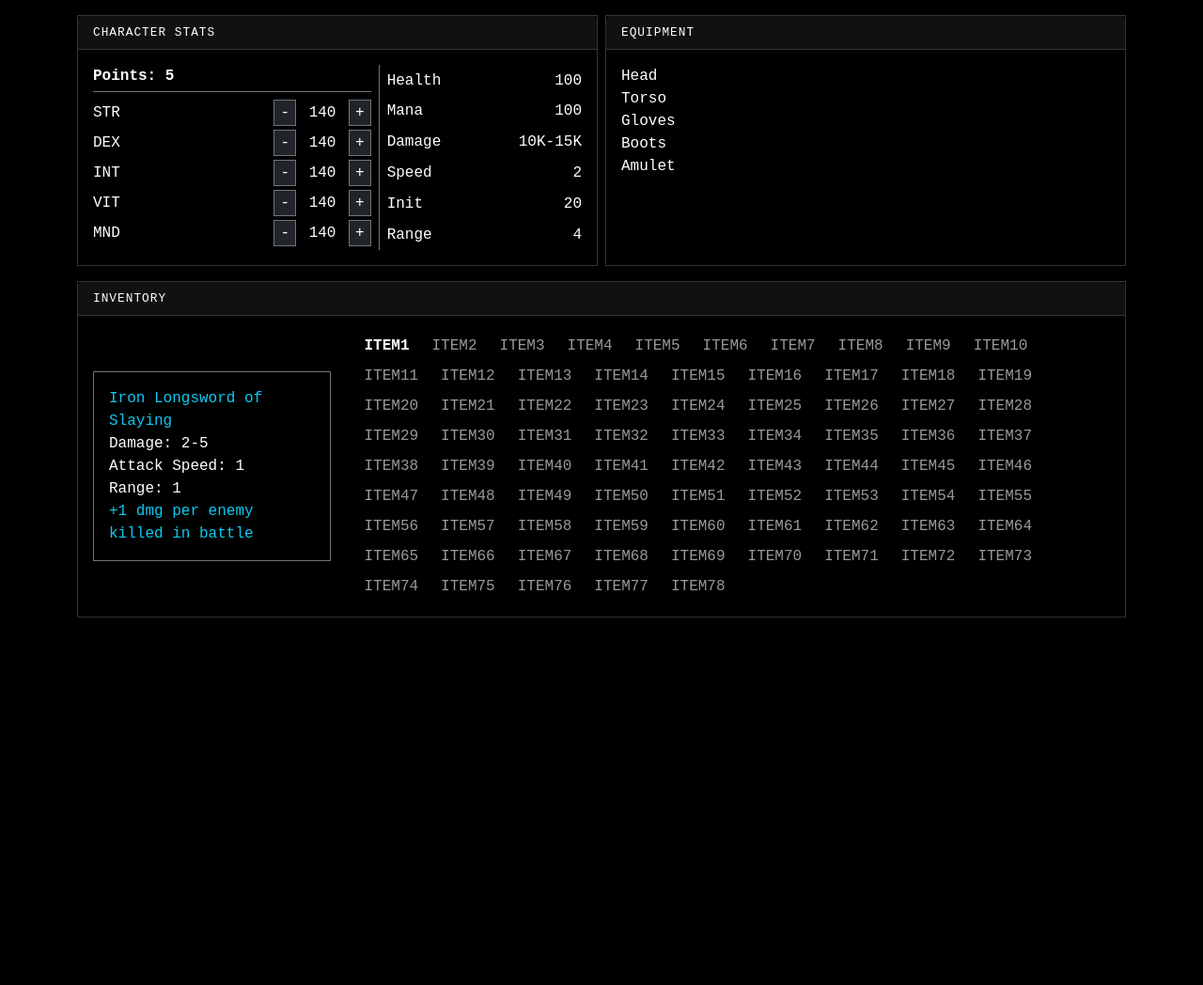
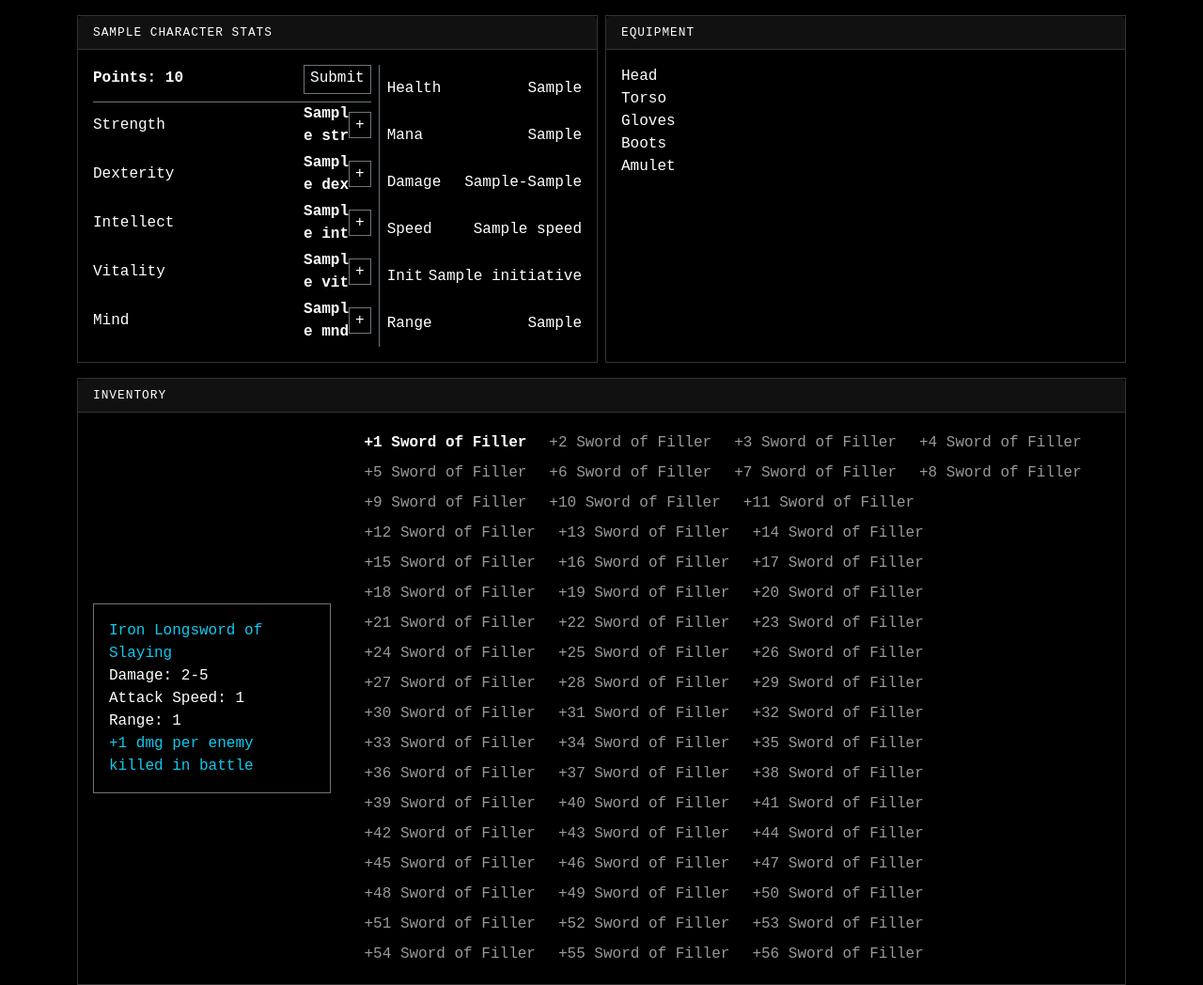
Before and after one commit to jokodev901/qumud, a Django app: template world/templates/character.html in a window 1280 px wide. Shown: the part 59-1107 px from the top of the page at 94% size. Before the commit the page ends 716 px from the top, so only its background shows below. Run offline with Django 5.2, Linux system fonts and the light colour scheme; the template is opened without the code that fills it: most values are stand-ins (such as "Sample title", 1, 10 or a date in 2020); some libraries are stand-ins or nearby versions.

Commit message:
Hooked up character stat rendering to character management page, made stat elements align consistently with or without buttons displayed

```diff
--- a/static/css/style.css
+++ b/static/css/style.css
@@ -98,6 +98,13 @@
     background-color: #fff;
     color: #000;
     border-color: #000;
+}
+
+/* Hover for adhoc buttons */
+.btn-hover:hover {
+    background-color: #fff !important;
+    color: #000 !important;
+    border-color: #000 !important;
 }
 
 /* HTMX "In-Flight" State: Make it look disabled/dimmed while loading */
--- a/world/admin.py
+++ b/world/admin.py
@@ -145,7 +145,7 @@ class PlayerAdmin(admin.ModelAdmin):
         ('Stats', {'fields': (('level', 'xp', 'xp_next_lvl'),
                               ('health', 'max_health', 'mana', 'max_mana'),
                               ('str', 'dex', 'int', 'vit', 'mnd'),
-                              ('attack_damage', 'attack_range', 'speed'))}),
+                              ('min_damage', 'max_damage', 'attack_range', 'speed', 'stat_points'))}),
     )
 
 
--- a/world/templates/character.html
+++ b/world/templates/character.html
@@ -5,92 +5,152 @@
     <div class="col-sm-3 flex-sm-fill">
         <div id="stats-card" class="card h-100">
             <div class="card-header">
-                <span>Character Stats</span>
+                <span>{{ character.name }} Stats</span>
             </div>
             <div class="card-body">
                 <div class="row flex-nowrap gx-2 gx-md-3">
 
                     <div class="col-7 border-end border-secondary d-flex flex-column">
+                        <form id="stat-allocator-form"
+                              hx-post=""
+                              hx-target="this"
+                              hx-swap="outerHTML"
+                              data-total-points="{{ character.stat_points }}">
 
-                        <div class="fw-bold border-bottom border-secondary pb-1 mb-2 text-nowrap">Points: 5</div>
+                            <div class="d-flex justify-content-between align-items-center border-bottom border-secondary">
+                                <div class="fw-bold pb-1 mb-2 text-nowrap">
+                                    Points: {{ character.stat_points }}</div>
+                                <button type="submit" class="border border-secondary pb-1 mb-2 text-white bg-black
+                                                             btn-hover">Submit</button>
+                            </div>
 
                             <div class="d-flex justify-content-between align-items-center mb-1">
-                            <div class="text-nowrap">STR</div>
-                            <div class="text-nowrap">
-                                <button class="border border-secondary text-white bg-dark">-</button>
-                                <span class="mx-1">140</span>
-                                <button class="border border-secondary text-white bg-dark">+</button>
+                                <div class="text-nowrap">Strength</div>
+                                <div class="d-flex align-items-center justify-content-end">
+                                    <div class="d-flex justify-content-center">
+                                        <button class="stat-minus border border-secondary text-white bg-black btn-hover
+                                                       invisible">-</button>
+                                    </div>
+                                    <div class="text-center fw-bold" style="width: 3rem;">
+                                        <span>{{ character.str }}</span>
+                                    </div>
+                                    <div class="d-flex justify-content-center">
+                                        <button class="stat-minus border border-secondary text-white bg-black btn-hover
+                                                      {% if character.stat_points %} visible
+                                                      {% else %} invisible
+                                                      {% endif %}">+</button>
+                                    </div>
                                 </div>
                             </div>
 
                             <div class="d-flex justify-content-between align-items-center mb-1">
-                            <div class="text-nowrap">DEX</div>
-                            <div class="text-nowrap">
-                                <button class="border border-secondary text-white bg-dark">-</button>
-                                <span class="mx-1">140</span>
-                                <button class="border border-secondary text-white bg-dark">+</button>
+                                <div class="text-nowrap">Dexterity</div>
+                                <div class="d-flex align-items-center justify-content-end">
+                                    <div class="d-flex justify-content-center">
+                                        <button class="stat-minus border border-secondary text-white bg-black btn-hover
+                                                       invisible">-</button>
+                                    </div>
+                                    <div class="text-center fw-bold" style="width: 3rem;">
+                                        <span>{{ character.dex }}</span>
+                                    </div>
+                                    <div class="d-flex justify-content-center">
+                                        <button class="stat-minus border border-secondary text-white bg-black btn-hover
+                                                      {% if character.stat_points %} visible
+                                                      {% else %} invisible
+                                                      {% endif %}">+</button>
+                                    </div>
                                 </div>
                             </div>
 
                             <div class="d-flex justify-content-between align-items-center mb-1">
-                            <div class="text-nowrap">INT</div>
-                            <div class="text-nowrap">
-                                <button class="border border-secondary text-white bg-dark">-</button>
-                                <span class="mx-1">140</span>
-                                <button class="border border-secondary text-white bg-dark">+</button>
+                                <div class="text-nowrap">Intellect</div>
+                                <div class="d-flex align-items-center justify-content-end">
+                                    <div class="d-flex justify-content-center">
+                                        <button class="stat-minus border border-secondary text-white bg-black btn-hover
+                                                       invisible">-</button>
+                                    </div>
+                                    <div class="text-center fw-bold" style="width: 3rem;">
+                                        <span>{{ character.int }}</span>
+                                    </div>
+                                    <div class="d-flex justify-content-center">
+                                        <button class="stat-minus border border-secondary text-white bg-black btn-hover
+                                                      {% if character.stat_points %} visible
+                                                      {% else %} invisible
+                                                      {% endif %}">+</button>
+                                    </div>
                                 </div>
                             </div>
 
                             <div class="d-flex justify-content-between align-items-center mb-1">
-                            <div class="text-nowrap">VIT</div>
-                            <div class="text-nowrap">
-                                <button class="border border-secondary text-white bg-dark">-</button>
-                                <span class="mx-1">140</span>
-                                <button class="border border-secondary text-white bg-dark">+</button>
+                                <div class="text-nowrap">Vitality</div>
+                                <div class="d-flex align-items-center justify-content-end">
+                                    <div class="d-flex justify-content-center">
+                                        <button class="stat-minus border border-secondary text-white bg-black btn-hover
+                                                       invisible">-</button>
+                                    </div>
+                                    <div class="text-center fw-bold" style="width: 3rem;">
+                                        <span>{{ character.vit }}</span>
+                                    </div>
+                                    <div class="d-flex justify-content-center">
+                                        <button class="stat-minus border border-secondary text-white bg-black btn-hover
+                                                      {% if character.stat_points %} visible
+                                                      {% else %} invisible
+                                                      {% endif %}">+</button>
+                                    </div>
                                 </div>
                             </div>
 
                             <div class="d-flex justify-content-between align-items-center mb-1">
-                            <div class="text-nowrap">MND</div>
-                            <div class="text-nowrap">
-                                <button class="border border-secondary text-white bg-dark">-</button>
-                                <span class="mx-1">140</span>
-                                <button class="border border-secondary text-white bg-dark">+</button>
+                                <div class="text-nowrap">Mind</div>
+                                <div class="d-flex align-items-center justify-content-end">
+                                    <div class="d-flex justify-content-center">
+                                        <button class="stat-minus border border-secondary text-white bg-black btn-hover
+                                                       invisible">-</button>
+                                    </div>
+                                    <div class="text-center fw-bold" style="width: 3rem;">
+                                        <span>{{ character.mnd }}</span>
+                                    </div>
+                                    <div class="d-flex justify-content-center">
+                                        <button class="stat-minus border border-secondary text-white bg-black btn-hover
+                                                      {% if character.stat_points %} visible
+                                                      {% else %} invisible
+                                                      {% endif %}">+</button>
                                     </div>
                                 </div>
-
+                            </div>
+                        </form>
                     </div>
 
                     <div class="col-5 d-flex flex-column justify-content-around">
 
                         <div class="d-flex justify-content-between text-nowrap">
                             <div>Health</div>
-                            <div>100</div>
+                            <div>{{ character.max_health }}</div>
                         </div>
 
                         <div class="d-flex justify-content-between text-nowrap">
                             <div>Mana</div>
-                            <div>100</div>
+                            <div>{{ character.max_mana }}</div>
                         </div>
 
                         <div class="d-flex justify-content-between text-nowrap">
                             <div>Damage</div>
-                            <div>10K-15K</div>
+                            <div>{{ character.min_damage }}-{{ character.max_damage }}</div>
                         </div>
 
                         <div class="d-flex justify-content-between text-nowrap">
                             <div>Speed</div>
-                            <div>2</div>
+                            <div>{{ character.speed }}</div>
                         </div>
 
                         <div class="d-flex justify-content-between text-nowrap">
                             <div>Init</div>
-                            <div>20</div>
+                            <div>{{ character.initiative }}</div>
                         </div>
 
                         <div class="d-flex justify-content-between text-nowrap">
                             <div>Range</div>
-                            <div>4</div>
+                            <div>{{ character.attack_range }}</div>
                         </div>
 
                     </div>
@@ -138,7 +198,7 @@
                          hx-target="#equip-window"
                          hx-include="closest .card-body"
                          class="col-sm-3 d-flex align-content-start flex-fill flex-wrap">
-                        {% for _ in "1234512387123987129837192873918273981723987aefaeaefaef12f12f12f12f12f12f12f12f" %}
+                        {% for _ in "aaaaaaaaaaaaaaaaaaaaaaaaaaaaaaaaaaaaaaaaaaaaaaaaaaaaaaaa" %}
                         <div class="mx-1">
                             <input type="radio"
                                    id="item-public_id_goes_here{{ forloop.counter }}"
@@ -147,7 +207,7 @@
                                    class="custom-radio-radio"
                                    {% if forloop.first %}checked{% endif %}>
                             <label for="item-public_id_goes_here{{ forloop.counter }}" class="custom-radio-label">
-                                <span class="display-value mx-2 py-2">ITEM{{ forloop.counter }}</span>
+                                <span class="display-value mx-2 py-2">+{{ forloop.counter }} Sword of Filler</span>
                             </label>
                         </div>
                         {% endfor %}
@@ -157,5 +217,22 @@
         </div>
     </div>
 </div>
+<script>
+document.body.addEventListener('click', function(event) {
+    const statPlus = event.target.closest('.stat-plus');
+    const statMinus = event.target.closest('.stat-minus');
+
+    if (statPlus) {
+        statPlus.classList.add('invisible');
+        statPlus.classList.remove('visible');
+    }
+
+    if (statMinus) {
+        statMinus.classList.add('invisible');
+        statMinus.classList.remove('visible');
+    }
+
+});
+</script>
 
 {% endblock %}
```
Also changed, not shown: world/views.py (+4 -4 lines). Lines whose indentation alone changed are shown as unchanged.
